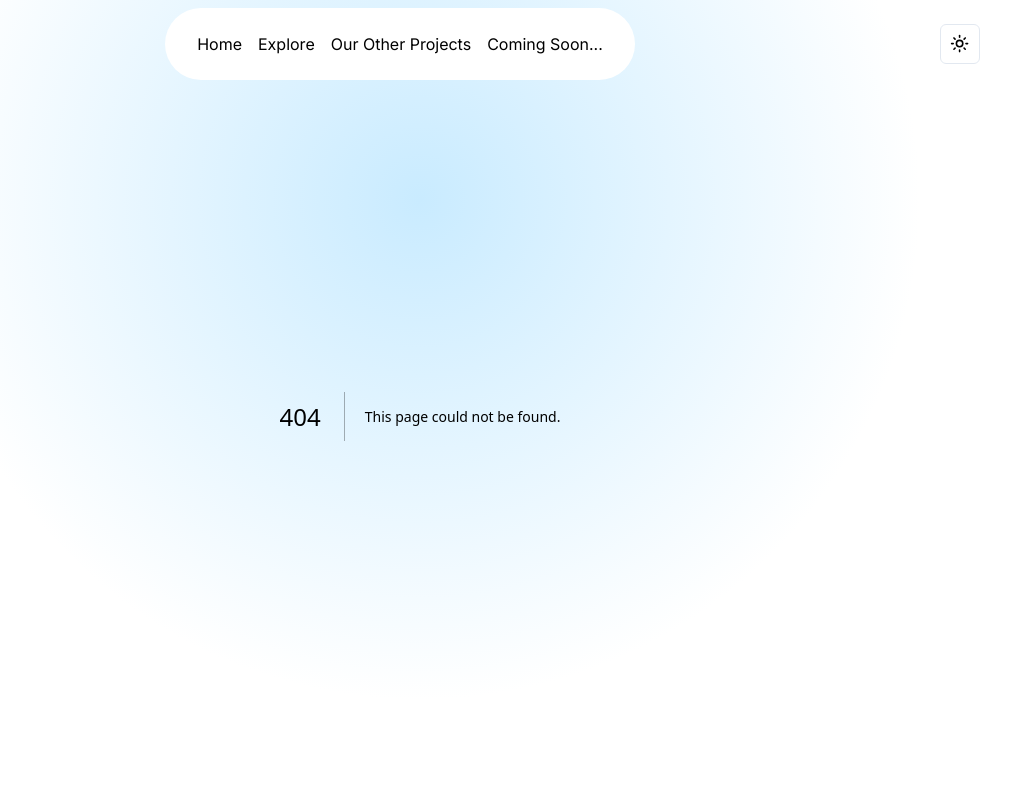
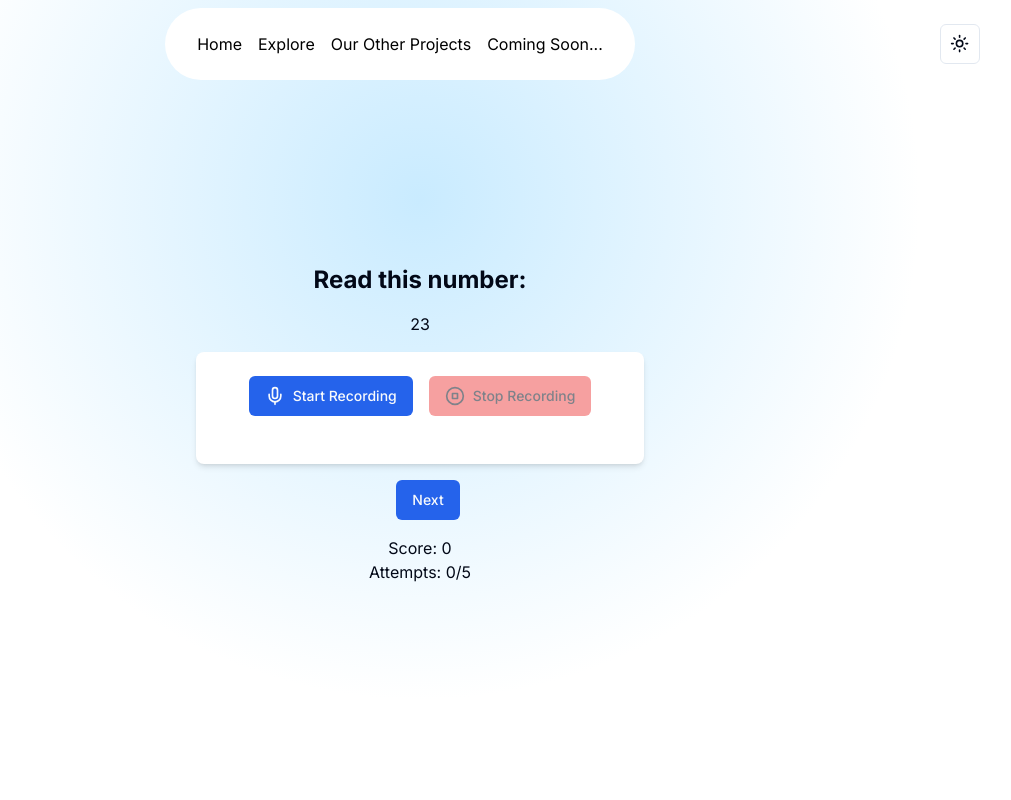
Before and after one commit to cfgmumbai24/Team-46, a Next.js app in the folder frontend/: page /maths_beginner in a window 1280 px wide. Before the commit this address had no page. Shown: the top 800 px of the page, without its empty margins (220-1231 px from the left). Built offline with nearby package versions, Linux system fonts and the light colour scheme.

Commit message:
added charts to admin dashboard

```diff
--- a/frontend/src/app/admin-dashboard/page.js
+++ b/frontend/src/app/admin-dashboard/page.js
@@ -1,5 +1,8 @@
+"use client"
 import Link from "next/link";
 import axios from "axios";
+import { Pie } from 'react-chartjs-2';
+import '@/utils/chartConfig';
 import {
   Activity,
   ArrowUpRight,
@@ -11,6 +14,31 @@ import {
   Search,
   Users,
 } from "lucide-react";
+
+const pieData = (grade) => ({
+  labels: ['1', '2', '3', '4', '5'],
+  datasets: [
+    {
+      label: `Grade ${grade} Distribution`,
+      data: [12, 19, 3, 5, 2], // Example data
+      backgroundColor: [
+        'rgba(255, 99, 132, 0.2)',
+        'rgba(54, 162, 235, 0.2)',
+        'rgba(255, 206, 86, 0.2)',
+        'rgba(75, 192, 192, 0.2)',
+        'rgba(153, 102, 255, 0.2)',
+      ],
+      borderColor: [
+        'rgba(255, 99, 132, 1)',
+        'rgba(54, 162, 235, 1)',
+        'rgba(255, 206, 86, 1)',
+        'rgba(75, 192, 192, 1)',
+        'rgba(153, 102, 255, 1)',
+      ],
+      borderWidth: 1,
+    },
+  ],
+});
 
 import { Avatar, AvatarFallback, AvatarImage } from "@/components/ui/avatar";
 import { Badge } from "@/components/ui/badge";
@@ -63,12 +91,6 @@ export default function Dashboard() {
             </CardHeader>
             <CardContent>
               <div className="text-2xl font-bold">45,231</div>
-              <p
-                style={{ color: "red" }}
-                className="text-xs text-muted-foreground"
-              >
-                +20.1% from last month
-              </p>
             </CardContent>
           </Card>
           <Card x-chunk="dashboard-01-chunk-1">
@@ -80,12 +102,6 @@ export default function Dashboard() {
             </CardHeader>
             <CardContent>
               <div className="text-2xl font-bold">2350</div>
-              <p
-                style={{ color: "red" }}
-                className="text-xs text-muted-foreground"
-              >
-                +180.1% from last month
-              </p>
             </CardContent>
           </Card>
           <Card x-chunk="dashboard-01-chunk-2">
@@ -97,12 +113,6 @@ export default function Dashboard() {
             </CardHeader>
             <CardContent>
               <div className="text-2xl font-bold">12,234</div>
-              <p
-                style={{ color: "red" }}
-                className="text-xs text-muted-foreground"
-              >
-                +19% from last month
-              </p>
             </CardContent>
           </Card>
           <Card x-chunk="dashboard-01-chunk-3">
@@ -114,17 +124,12 @@ export default function Dashboard() {
             </CardHeader>
             <CardContent>
               <div className="text-2xl font-bold">573</div>
-              <p
-                style={{ color: "red" }}
-                className="text-xs text-muted-foreground"
-              >
-                +201 since last hour
-              </p>
             </CardContent>
           </Card>
         </div>
-        <div className="grid gap-4 md:gap-8 lg:grid-cols-2 xl:grid-cols-3">
-          <Card className="xl:col-span-2" x-chunkf="dashboard-01-chunk-4">
+
+   <div className="grid gap-4 md:gap-8 lg:grid-rows-2 xl:grid-rows-3">
+          <Card className="xl:col-span-2" x-chunk="dashboard-01-chunk-4">
             <CardHeader className="flex flex-row items-center">
               <div className="grid gap-2">
                 <CardTitle>Students List</CardTitle>
@@ -269,90 +274,30 @@ export default function Dashboard() {
               </Table>
             </CardContent>
           </Card>
+
           <Card x-chunk="dashboard-01-chunk-5">
             <CardHeader>
-              <CardTitle>Recent Students</CardTitle>
+              <CardTitle>Student Analysis</CardTitle>
             </CardHeader>
             <CardContent className="grid gap-8">
-              <div className="flex items-center gap-4">
-                <Avatar className="hidden h-9 w-9 sm:flex">
-                  <AvatarImage src="/avatars/01.png" alt="Avatar" />
-                  <AvatarFallback>OM</AvatarFallback>
-                </Avatar>
-                <div className="grid gap-1">
-                  <p className="text-sm font-medium leading-none">
-                    Olivia Martin
-                  </p>
-                  <p className="text-sm text-muted-foreground">
-                    olivia.martin@email.com
-                  </p>
-                </div>
-                <div className="ml-auto font-medium">+1,999.00</div>
-              </div>
-              <div className="flex items-center gap-4">
-                <Avatar className="hidden h-9 w-9 sm:flex">
-                  <AvatarImage src="/avatars/02.png" alt="Avatar" />
-                  <AvatarFallback>JL</AvatarFallback>
-                </Avatar>
-                <div className="grid gap-1">
-                  <p className="text-sm font-medium leading-none">
-                    Jackson Lee
-                  </p>
-                  <p className="text-sm text-muted-foreground">
-                    jackson.lee@email.com
-                  </p>
-                </div>
-                <div className="ml-auto font-medium">+39.00</div>
-              </div>
-              <div className="flex items-center gap-4">
-                <Avatar className="hidden h-9 w-9 sm:flex">
-                  <AvatarImage src="/avatars/03.png" alt="Avatar" />
-                  <AvatarFallback>IN</AvatarFallback>
-                </Avatar>
-                <div className="grid gap-1">
-                  <p className="text-sm font-medium leading-none">
-                    Isabella Nguyen
-                  </p>
-                  <p className="text-sm text-muted-foreground">
-                    isabella.nguyen@email.com
-                  </p>
-                </div>
-                <div className="ml-auto font-medium">+299.00</div>
-              </div>
-              <div className="flex items-center gap-4">
-                <Avatar className="hidden h-9 w-9 sm:flex">
-                  <AvatarImage src="/avatars/04.png" alt="Avatar" />
-                  <AvatarFallback>WK</AvatarFallback>
-                </Avatar>
-                <div className="grid gap-1">
-                  <p className="text-sm font-medium leading-none">
-                    William Kim
-                  </p>
-                  <p className="text-sm text-muted-foreground">
-                    will@email.com
-                  </p>
-                </div>
-                <div className="ml-auto font-medium">+99.00</div>
-              </div>
-              <div className="flex items-center gap-4">
-                <Avatar className="hidden h-9 w-9 sm:flex">
-                  <AvatarImage src="/avatars/05.png" alt="Avatar" />
-                  <AvatarFallback>SD</AvatarFallback>
-                </Avatar>
-                <div className="grid gap-1">
-                  <p className="text-sm font-medium leading-none">
-                    Sofia Davis
-                  </p>
-                  <p className="text-sm text-muted-foreground">
-                    sofia.davis@email.com
-                  </p>
-                </div>
-                <div className="ml-auto font-medium">+39.00</div>
+              <div className="flex items-center gap-4 ">
+                {[1, 2, 3].map((grade) => (
+                  <Card key={grade} className="w-1/3">
+                    <CardHeader>
+                      <CardTitle>Grade {grade} Student Analysis</CardTitle>
+                    </CardHeader>
+                    <CardContent>
+                      <Pie data={pieData(grade)} />
+                    </CardContent>
+                  </Card>
+                ))}
               </div>
             </CardContent>
           </Card>
         </div>
-      </main>
-    </div>
+    </main>
+
+</div>
+
   );
 }
--- /dev/null
+++ b/frontend/src/app/maths_beginner/page.js
@@ -0,0 +1,11 @@
+"use client"
+import React from 'react';
+import MathsBeginnerUI from '@/components/MathsBeginner';
+
+export default function TextToSpeech() {
+  return (
+    <div>
+      <MathsBeginnerUI />
+    </div>
+  );
+};
--- /dev/null
+++ b/frontend/src/components/MathsBeginner.jsx
@@ -0,0 +1,150 @@
+"use client";
+import 'regenerator-runtime/runtime'; // Add this line
+import 'core-js/stable'; // Add this line
+import axios from 'axios';
+import React, { useState, useEffect } from 'react';
+import SpeechRecognition, { useSpeechRecognition } from 'react-speech-recognition';
+import { Button } from "@/components/ui/button";
+import { useRouter } from 'next/navigation';
+
+const getRandomNumber = () => Math.floor(Math.random() * 100) + 1;
+
+const MathsBeginnerUI = () => {
+  const { transcript, resetTranscript, listening, browserSupportsSpeechRecognition } = useSpeechRecognition();
+  const [isListening, setIsListening] = useState(false);
+  const [currentNumber, setCurrentNumber] = useState(getRandomNumber()); // Default random number
+  const [output, setOutput] = useState([]);
+  const [score, setScore] = useState(0);
+  const [attempts, setAttempts] = useState(0);
+  const router = useRouter();
+
+  useEffect(() => {
+    // Check if the transcript is a valid number between 1 and 100
+    const num = parseInt(transcript, 10);
+    if (!isNaN(num) && num === currentNumber) {
+      handleStop();
+    }
+  }, [transcript]);
+
+  if (!browserSupportsSpeechRecognition) {
+    return <div>Your browser does not support speech recognition.</div>;
+  }
+
+  const handleClick = () => {
+    resetTranscript();
+    setCurrentNumber(getRandomNumber()); // Generate new random number
+  };
+
+  const handleStart = () => {
+    SpeechRecognition.startListening({ continuous: true, language: 'en-US' });
+    setIsListening(true);
+  };
+
+  const handleStop = () => {
+    SpeechRecognition.stopListening();
+    setIsListening(false);
+    axios.post('http://127.0.0.1:5000/chat', {
+      "original_number": currentNumber,
+      "user_text": transcript
+    })
+      .then(response => {
+        console.log('Data sent successfully:', response.data);
+        const accuracy = parseFloat(response.data.accuracy);
+        if (accuracy > 80) {
+          setScore(prevScore => prevScore + 1);
+        }
+        setOutput(prevOutput => [...prevOutput, response.data.answer.split('%')[0]]);
+        // Increment attempts and check if the limit has been reached
+        setAttempts(prevAttempts => prevAttempts + 1);
+        if (attempts < 4) {
+          setCurrentNumber(getRandomNumber());
+        }
+      })
+      .catch(error => {
+        console.error('Error sending data:', error);
+      });
+  };
+
+  const handleReset = () => {
+    resetTranscript();
+  };
+
+  if (attempts >= 5) {
+    return (
+      <div className="flex flex-col items-center justify-center h-screen">
+        <div className='items-center justify-center text-center mx-40 my-4'>
+          <h2 className='text-2xl font-bold mb-4'>Final Score: {score}</h2>
+          <Button onClick={() => router.push('/user-dashboard')}>Go to Dashboard</Button>
+        </div>
+      </div>
+    );
+  }
+
+  return (
+    <div className="flex flex-col items-center justify-center h-screen">
+      <div className='items-center justify-center text-center mx-40 my-4'>
+        <h2 className='text-2xl font-bold mb-4'>Read this number: </h2>
+        <p>{currentNumber}</p>
+      </div>
+      <div className="bg-white dark:bg-gray-900 p-6 rounded-lg shadow-md w-full max-w-md">
+        <div className="flex justify-center space-x-4 mb-6">
+          <Button onClick={handleStart} disabled={isListening}>
+            <MicIcon className="mr-2 h-5 w-5" />
+            Start Recording
+          </Button>
+          <Button className="bg-red-500" variant="danger" onClick={handleStop} disabled={!isListening}>
+            <CircleStopIcon className="mr-2 h-5 w-5" />
+            Stop Recording
+          </Button>
+        </div>
+        <p>{transcript}</p>
+      </div>
+      <Button className="m-4 ml-8" onClick={handleClick}>Next</Button>
+      <div>Score: {score}</div>
+      <div>Attempts: {attempts}/5</div>
+    </div>
+  );
+};
+
+function CircleStopIcon(props) {
+  return (
+    <svg
+      {...props}
+      xmlns="http://www.w3.org/2000/svg"
+      width="24"
+      height="24"
+      viewBox="0 0 24 24"
+      fill="none"
+      stroke="currentColor"
+      strokeWidth="2"
+      strokeLinecap="round"
+      strokeLinejoin="round"
+    >
+      <circle cx="12" cy="12" r="10" />
+      <rect width="6" height="6" x="9" y="9" />
+    </svg>
+  );
+}
+
+function MicIcon(props) {
+  return (
+    <svg
+      {...props}
+      xmlns="http://www.w3.org/2000/svg"
+      width="24"
+      height="24"
+      viewBox="0 0 24 24"
+      fill="none"
+      stroke="currentColor"
+      strokeWidth="2"
+      strokeLinecap="round"
+      strokeLinejoin="round"
+    >
+      <path d="M12 2a3 3 0 0 0-3 3v7a3 3 0 0 0 6 0V5a3 3 0 0 0-3-3Z" />
+      <path d="M19 10v2a7 7 0 0 1-14 0v-2" />
+      <line x1="12" x2="12" y1="19" y2="22" />
+    </svg>
+  );
+}
+
+export default MathsBeginnerUI;
--- a/frontend/src/components/MovingCards.jsx
+++ b/frontend/src/components/MovingCards.jsx
@@ -80,21 +80,21 @@ export const InfiniteMovingCards = ({
         "My daughter's confidence has soared since joining VOPA. She now enjoys reading aloud and participating in class activities.",
       name: "Jane Doe",
       title: "Parent",
-      image: "https://th.bing.com/th/id/OIP.yXZGQbeSHhRLR8a_D9M9PQHaHa?pid=ImgDet&w=474&h=474&rs=1",
+      image: "https://static.vecteezy.com/system/resources/previews/001/609/739/large_2x/indian-girl-face-avatar-cartoon-free-vector.jpg",
     },
     {
       quote:
         "As a student, VOPA has provided me with invaluable opportunities to improve my communication skills and gain confidence in public speaking.",
-      name: "John Smith",
+      name: "Joanna Smith",
       title: "Student",
-      image: "https://www.pngplay.com/wp-content/uploads/12/User-Avatar-Profile-PNG-Photos.png",
+      image: "https://media.istockphoto.com/id/1211708821/vector/beauty-young-indian-woman-portraits-expression-face-comic-arab-girl-head-avatar-cartoon.jpg?s=612x612&w=0&k=20&c=0QiqwXwH2veHbf-rcS4258BoIpFaWs7wh7oyIaoD1-E=",
     },
     {
       quote:
         "VOPA's supportive environment has helped my child excel academically and socially. I'm grateful for the positive impact it has had on our family.",
       name: "Mark Johnson",
       title: "Parent",
-      image: "https://th.bing.com/th/id/OIP.x0eNJQ9KT55BXOd68pE7-QHaHa?w=500&h=500&rs=1&pid=ImgDetMain",
+      image: "https://static.vecteezy.com/system/resources/previews/001/609/747/large_2x/man-face-avatar-cartoon-free-vector.jpg",
     },
   ];
 
--- /dev/null
+++ b/frontend/src/utils/chartConfig.js
@@ -0,0 +1,4 @@
+// lib/chartConfig.js or utils/chartConfig.js
+import { Chart, ArcElement, Tooltip, Legend } from 'chart.js';
+
+Chart.register(ArcElement, Tooltip, Legend);
--- /dev/null
+++ b/package.json
@@ -0,0 +1,6 @@
+{
+  "dependencies": {
+    "chart.js": "^4.4.3",
+    "react-chartjs-2": "^5.2.0"
+  }
+}
```
Also changed, not shown: 2 other files (tests, documents, lock files or other folders).
